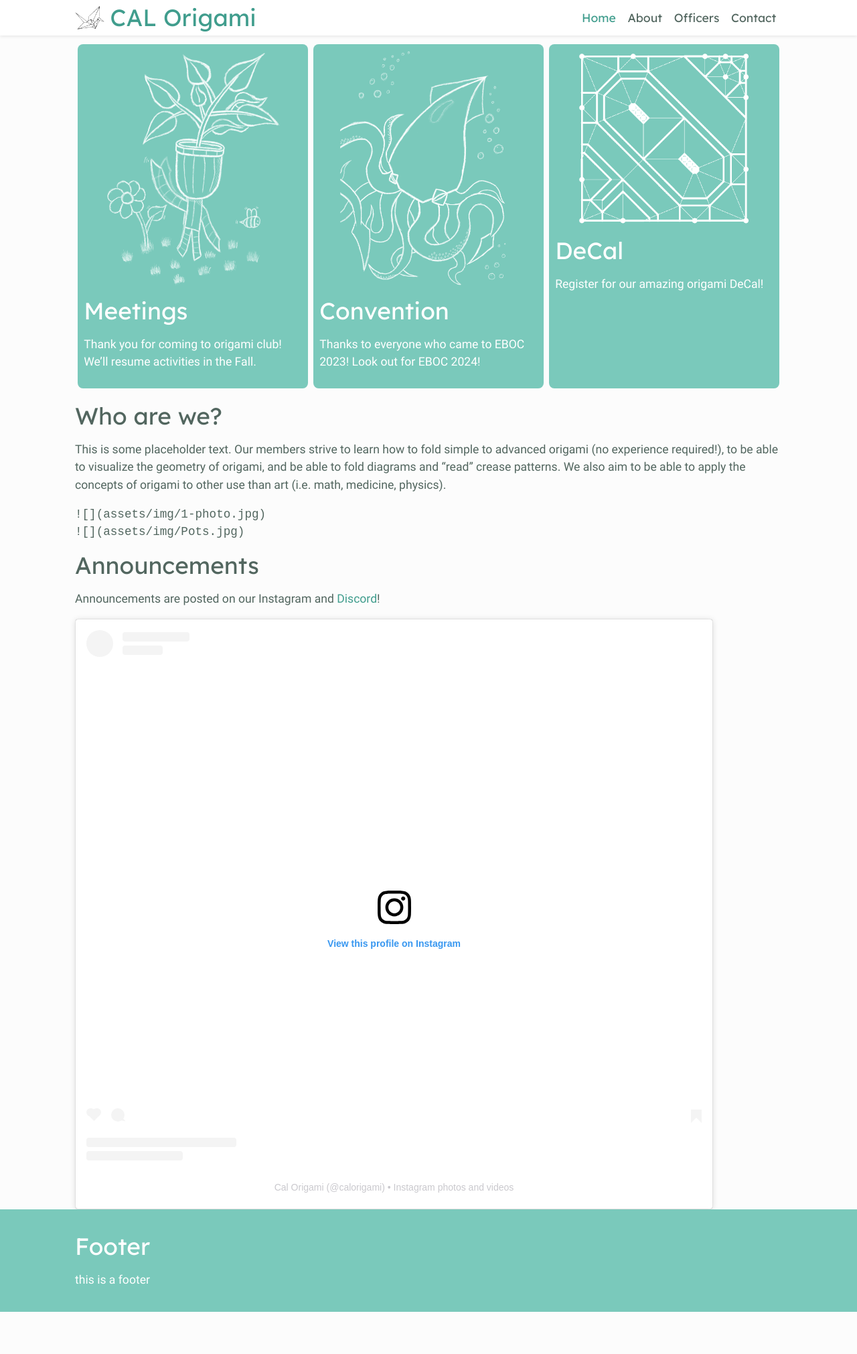
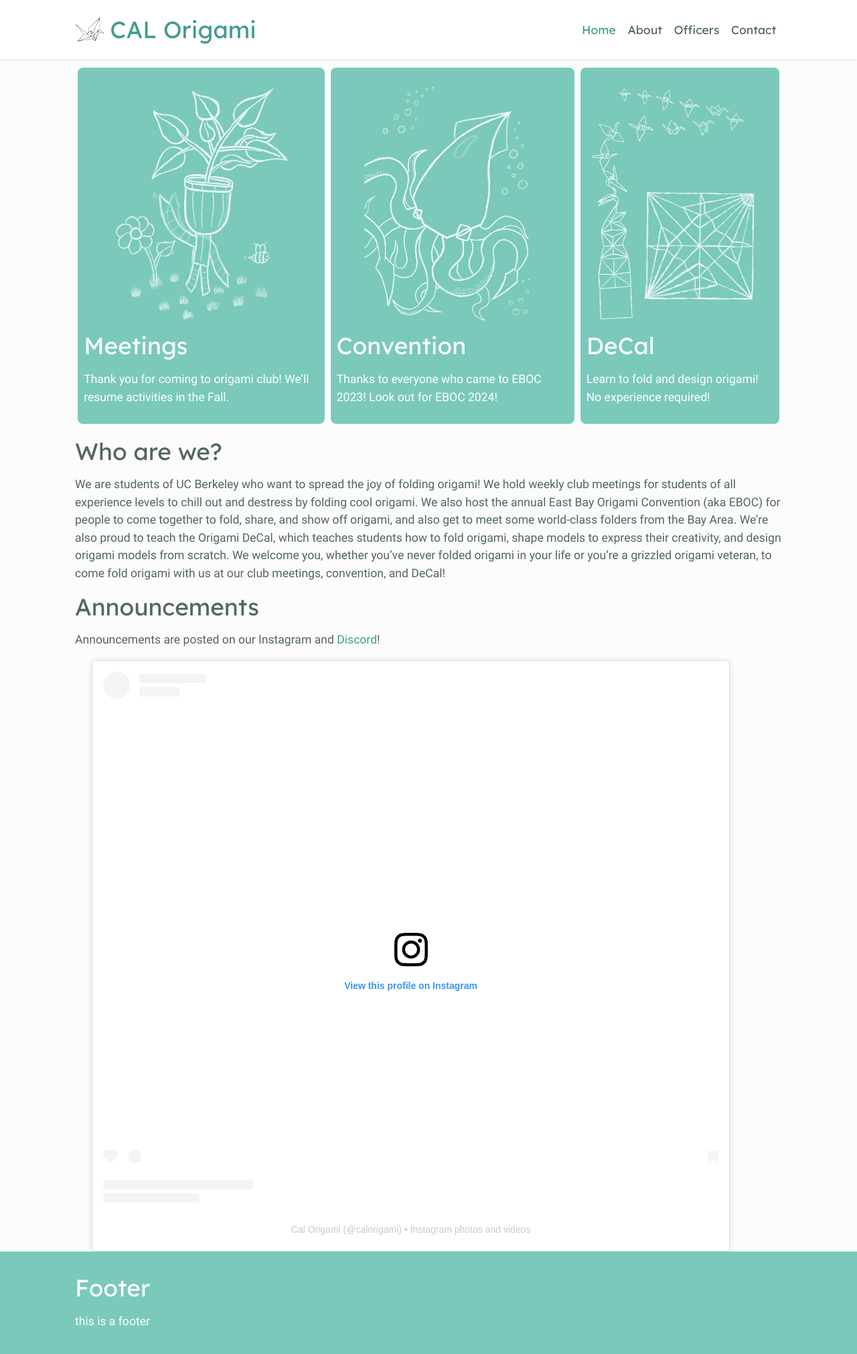
Before and after one commit to oojiang/calo-website, a Jekyll site: the page built from index.md, in a window 1280 px wide. Shown: the whole page at 67% size. Built offline with Jekyll 4.4.1, drawn with Linux system fonts in a browser that asks for light colours; a script that is not in the unit is left out; before the commit the page ends 1959 px from its top, so only the background shows below that.

Commit message:
card pictures done

````diff
--- a/_includes/home.html
+++ b/_includes/home.html
@@ -10,25 +10,5 @@ Thanks to everyone who came to EBOC 2023! Look out for EBOC 2024!
 
 {% capture decal %}
 # DeCal
-Register for our amazing origami DeCal!
+Learn to fold and design origami! No experience required!
 {% endcapture %}
-
-{% capture about %}
-# Who are we?
-This is some placeholder text. Our members strive to learn how to fold simple to advanced origami (no experience required!),
-to be able to visualize the geometry of origami, and be able to fold diagrams and "read" crease
-patterns. We also aim to be able to apply the concepts of origami to other use than art (i.e. math, medicine, physics).
-```
-![](assets/img/1-photo.jpg)
-![](assets/img/Pots.jpg)
-```
-{% endcapture %}
-
-{% capture announcements %}
-# Announcements
-Announcements are posted on our Instagram and [Discord](https://discord.gg/BERfuzUbFV)!
-<div style="max-width: 95%"> {%- include instagram.html -%} </div>
-{% endcapture %}
-
-{% capture random %}
-{% endcapture %}
--- a/_layouts/home.html
+++ b/_layouts/home.html
@@ -4,24 +4,26 @@ layout: default
 {% include home.html %}
 
 <div class="calo-branches-container flex-row">
-  <div id="club-branch" class="calo-branch">
-    <img src="assets/home/mandrake_root.png"></img>
+  <a href="/club/">
+    <div class="calo-branch">
+      <img src="assets/home/mandrake_root.png">
       {{ club | markdownify }}
     </div>
+  <a>
 
-  <div id="eboc-branch" class="calo-branch">
-    <img src="assets/home/squid.png"></img>
+  <a href="/eboc/">
+    <div class="calo-branch">
+      <img src="assets/home/squid.png">
       {{ eboc | markdownify }}
     </div>
+  </a>
 
-  <div id="decal-branch" class="calo-branch">
-    <img src="assets/cp.png"></img>
+  <a href="/decal/">
+    <div class="calo-branch">
+      <img src="assets/home/cp.png">
       {{ decal | markdownify }}
     </div>
+  </a>
 </div>
 
-{{ random | markdownify }}
-
-{{ about | markdownify }}
-
-{{ announcements | markdownify }}
+{{ content | markdownify }}
--- a/assets/css/style.scss
+++ b/assets/css/style.scss
@@ -55,15 +55,7 @@ $breakpoint: 60rem;
 $title-font: "Lexend";
 $body-font: "Roboto";
 
-// layout
-
-//img {
-//  max-width: 60%;
-//  height: auto;
-//  margin: 1rem auto;
-//  display: block;
-//}
-
+// base
 h1, h2, h3, h4, h5, h6 {
   font-weight: normal;
   font-family: $title-font;
@@ -94,6 +86,13 @@ a:hover {
   text-decoration: underline;
 }
 
+img {
+  max-width: calc(0.6 * $breakpoint);
+  margin: 1rem auto;
+  display: block;
+}
+
+// layout
 header {
   background: $navbar-background-color;
   padding-bottom: 0.25rem;
@@ -165,6 +164,21 @@ footer {
   padding-top: 0.5rem;
 }
 
+.calo-branches-container {
+  a {
+    text-decoration: none;
+  }
+
+  .calo-branch:hover {
+    box-shadow: 0 0 .5rem $accent-color;
+    text-shadow: 0 0 .5rem $text-color-1;
+
+    img {
+      filter: invert(100%) drop-shadow(0 0 0.5rem $text-color-1);
+    }
+  }
+}
+
 .calo-branch {
   margin: 0.25rem;
   padding: 0.5rem;
@@ -177,9 +191,9 @@ footer {
     display: block;
     margin-left: auto;
     margin-right: auto;
-    height: auto;
-    width: calc($breakpoint/4);
+    max-width: calc($breakpoint/4);
     filter: invert(100%);
+    object-fit: contain;
   }
 }
 
@@ -195,7 +209,7 @@ footer {
 }
 
 .shadow-sm {
-  box-shadow: 0 .125rem .25rem rgba(0,0,0,.075) !important;
+  box-shadow: 0 .125rem .25rem rgba(0,0,0,.075);
 }
 
 @media (min-width: $breakpoint) {
@@ -203,6 +217,7 @@ footer {
     display: flex;
     flex-direction: row;
     align-content: center;
+    justify-content: center;
   }
 }
 
--- a/index.md
+++ b/index.md
@@ -1,5 +1,18 @@
 ---
 layout: home
 title: Home
+# To edit the Meeting, Convention, and DeCal cards, go to `_includes/home.html`.
 ---
-The content here should not show up on the home page. Go edit `_includes/home.html` instead.
+# Who are we?
+We are students of UC Berkeley who want to spread the joy of folding origami! We hold weekly club meetings for students
+of all experience levels to chill out and destress by folding cool origami. We also host the annual East Bay Origami
+Convention (aka EBOC) for people to come together to fold, share, and show off origami, and also get to meet some
+world-class folders from the Bay Area. We're also proud to teach the Origami DeCal, which teaches students how to fold
+origami, shape models to express their creativity, and design origami models from scratch. We welcome you, whether you've
+never folded origami in your life or you're a grizzled origami veteran, to come fold origami with us at our club meetings,
+convention, and DeCal!
+
+
+# Announcements
+Announcements are posted on our Instagram and [Discord](https://discord.gg/BERfuzUbFV)!
+<div style="max-width: 95%" class="flex-row"> {%- include instagram.html -%} </div>
````
Also changed, not shown: _includes/header.html (+0 -7 lines), assets/home/cp.png (added), club/index.md (line endings or trailing spaces). Lines whose indentation alone changed are shown as unchanged.
